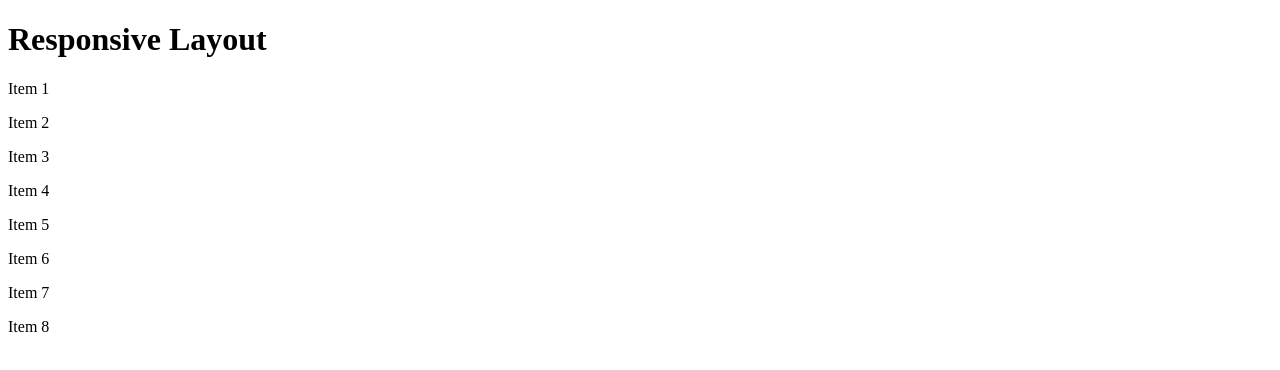
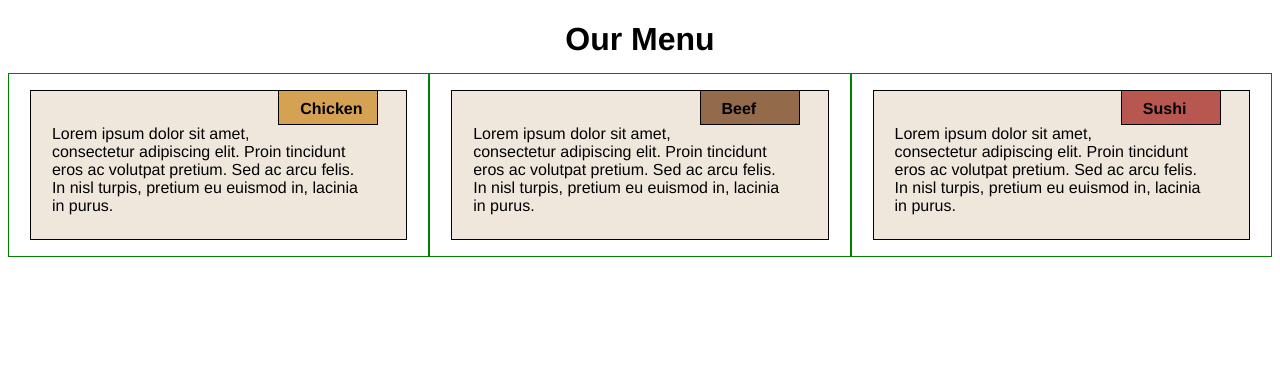
Before and after one commit to Shwarmadillo/Week_2_Assignment, a plain HTML site: page site/index.html in a window 1280 px wide. Drawn offline with Linux system fonts and the light colour scheme.

Commit message:
I'm done

```diff
--- a/site/CSS/styles.css
+++ b/site/CSS/styles.css
@@ -14,13 +14,116 @@ p {
   height: 150px;
   margin-right: auto;
   margin-left: auto;
+  padding-left:5%;
+  padding-right:10%;
+  padding-top: 8%;
+  padding-bottom: 5%;
   font-family: Helvetica;
-  color: white;
+  color: black;
+  background-color: #efe6dc;
+}
+
+.heading_chicken {
+  font-family: Helvetica;
+  font-weight: bold;
+  text-align: center;
+  color: black;
+  height:35px;
+  width: 100px;
+  margin-right:50px;
+  padding-bottom: 5%;
+  padding-right: 15%;
+  padding-top: 2%;
+  float:right;
+  position:relative;
+  background-color: #D5A253;
+}
+
+.heading_beef {
+  font-family: Helvetica;
+  font-weight: bold;
+  text-align: center;
+  color: black;
+  height:35px;
+  width: 100px;
+  margin-right:50px;
+  padding-bottom: 5%;
+  padding-right: 15%;
+  padding-top: 2%;
+  float:right;
+  position:relative;
+  background-color: #936A4A;
+}
+
+.heading_sushi {
+  font-family: Helvetica;
+  font-weight: bold;
+  text-align: center;
+  color: black;
+  height:35px;
+  width: 100px;
+  margin-right:50px;
+  padding-bottom: 5%;
+  padding-right: 15%;
+  padding-top: 2%;
+  float:right;
+  position:relative;
+  background-color: #B85750;
+}
+
+.site_title {
+  font-family: Helvetica;
+  font-weight: bold;
+  text-align: center;
 }
 
 /* Simple Responsive Framework. */
 .row {
   width: 100%;
+}
+
+/********** Large devices only **********/
+@media (min-width: 1200px) {
+  .col-lg-1, .col-lg-2, .col-lg-3, .col-lg-4, .col-lg-5, .col-lg-6, .col-lg-7, .col-lg-8, .col-lg-9, .col-lg-10, .col-lg-11, .col-lg-12 {
+    float: left;
+    border: 1px solid green;
+  }
+  .col-lg-1 {
+    width: 8.33%;
+  }
+  .col-lg-2 {
+    width: 16.66%;
+  }
+  .col-lg-3 {
+    width: 25%;
+  }
+  .col-lg-4 {
+    width: 33.33%;
+  }
+  .col-lg-5 {
+    width: 41.66%;
+  }
+  .col-lg-6 {
+    width: 50%;
+  }
+  .col-lg-7 {
+    width: 58.33%;
+  }
+  .col-lg-8 {
+    width: 66.66%;
+  }
+  .col-lg-9 {
+    width: 74.99%;
+  }
+  .col-lg-10 {
+    width: 83.33%;
+  }
+  .col-lg-11 {
+    width: 91.66%;
+  }
+  .col-lg-12 {
+    width: 100%;
+  }
 }
 
 /********** Medium devices only **********/
--- a/site/index.html
+++ b/site/index.html
@@ -3,21 +3,33 @@
 <head>
 <meta charset="utf-8">
 <meta name="viewport" content="width=device-width, initial-scale=1">
-<title>Responsive Layout</title>
+<link rel="stylesheet" href = "CSS/styles.css">
+<title>Week 2 Assignment</title>
 
 </head>
 <body>
-<h1>Responsive Layout</h1>
+<h1 class="site_title">Our Menu</h1>
 
 <div class="row">
-  <div class="col-lg-3 col-md-6"><p>Item 1</p></div>
-  <div class="col-lg-3 col-md-6"><p>Item 2</p></div>
-  <div class="col-lg-3 col-md-6"><p>Item 3</p></div>
-  <div class="col-lg-3 col-md-6"><p>Item 4</p></div>
-  <div class="col-lg-3 col-md-6"><p>Item 5</p></div>
-  <div class="col-lg-3 col-md-6"><p>Item 6</p></div>
-  <div class="col-lg-3 col-md-6"><p>Item 7</p></div>
-  <div class="col-lg-3 col-md-6"><p>Item 8</p></div>
+  <div class="col-lg-4 col-md-6">
+  	<p class="heading_chicken">Chicken</p>
+  	<p>
+  	Lorem ipsum dolor sit amet, consectetur adipiscing elit. Proin tincidunt eros ac volutpat pretium. Sed ac arcu felis. In nisl turpis, pretium eu euismod in, lacinia in purus.
+  </p>
+  </div>
+
+  <div class="col-lg-4 col-md-6">
+  	<p class="heading_beef">Beef</p>
+  	<p>
+  	Lorem ipsum dolor sit amet, consectetur adipiscing elit. Proin tincidunt eros ac volutpat pretium. Sed ac arcu felis. In nisl turpis, pretium eu euismod in, lacinia in purus.
+  </p>
+  </div>
+
+  <div class="col-lg-4 col-md-12"><p class="heading_sushi">Sushi</p>
+	<p>
+  	Lorem ipsum dolor sit amet, consectetur adipiscing elit. Proin tincidunt eros ac volutpat pretium. Sed ac arcu felis. In nisl turpis, pretium eu euismod in, lacinia in purus.
+  </p>
+  </div>
 </div>
 
 </body>
```
